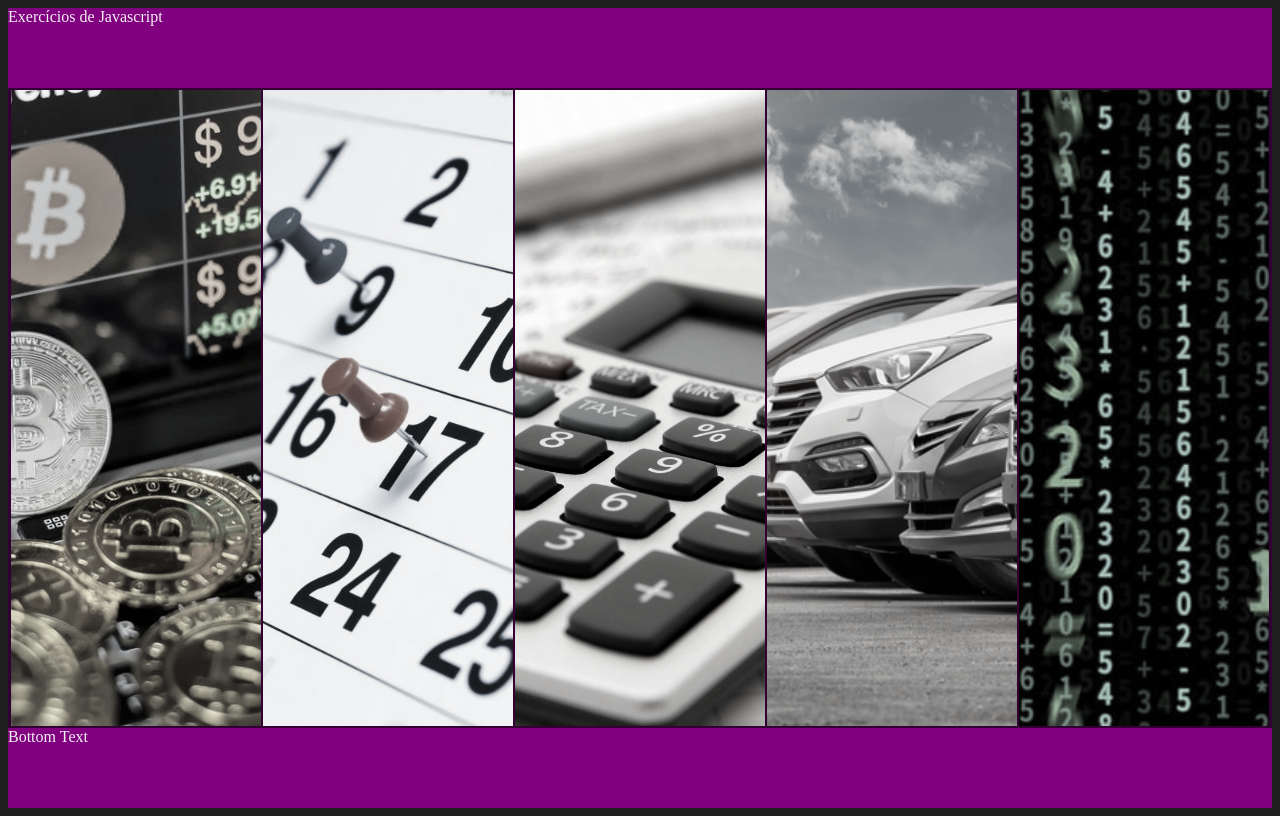
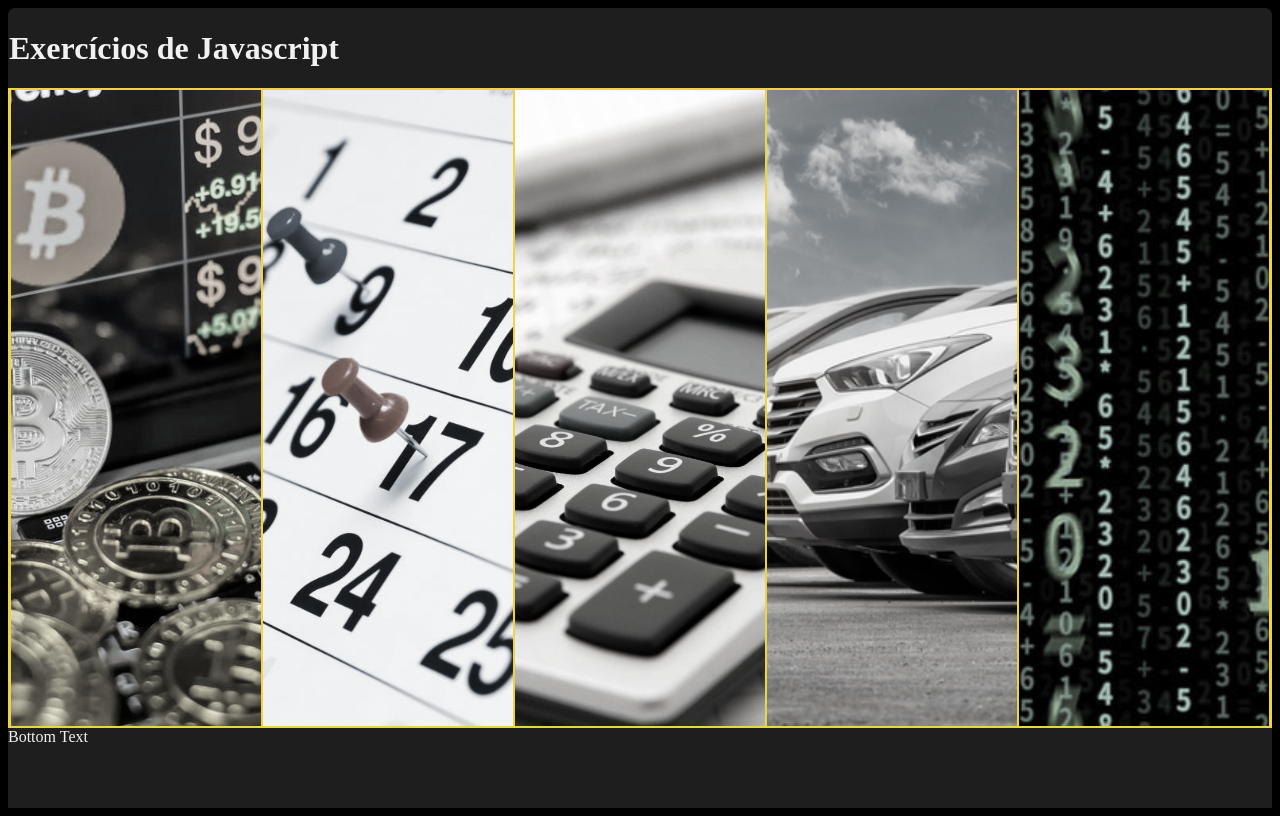
Before and after one commit to Felip07/ProjetoExeJS, a plain HTML site: page index.html in a window 1280 px wide. Drawn offline with Linux system fonts and the light colour scheme.

Commit message:
teste de cores

```diff
--- a/css/style.css
+++ b/css/style.css
@@ -1,5 +1,5 @@
 body {
-  background-color: #1e1e1e;
+  background-color: #000;
 }
 
 .container {
@@ -14,13 +14,22 @@ body {
   width: 100%;
   height: 100%;
   display: flex;
-  background-color: rgb(50, 0 , 50);
+  background-color: #edd446;
 }
 
 .header,
 .footer {
   width: 100%;
-  background-color: purple;
+  background-color: #1e1e1e;
+}
+
+.title{
+  padding: 1px;
+}
+
+.header {
+  border-top-left-radius: 7px;
+  border-top-right-radius: 7px;
 }
 
 .menu {
@@ -56,7 +65,7 @@ body {
   z-index: 1;
   border-radius: 7px;
   background-color: #1e1e1e;
-  padding: 10px;
+  padding: 4px;
   text-align: center;
   opacity: 0;
   transition: opacity 0.4s, transform 0.8s;
--- a/index.html
+++ b/index.html
@@ -7,41 +7,48 @@
     <link rel="stylesheet" href="css/style.css" />
   </head>
   <body>
-
     <!-- Container -->
     <div class="container">
-
       <!-- Header -->
-      <div class="header">Exercícios de Javascript</div>
-
+      <div class="header">
+        <h1 class="title">Exercícios de Javascript</h1>
+      </div>
       <!-- Main -->
       <div class="main">
-
         <!-- Conteúdo -->
         <div class="menu">
-
           <!-- Middle Page -->
           <div class="screen">
             <p>Conversão de Moedas</p>
             <img
-              class="screen-image" src="img/thumbnail-e01.png" alt="thumb1"/>
+              class="screen-image"
+              src="img/thumbnail-e01.png"
+              alt="thumb1"
+            />
           </div>
           <div class="screen">
             <p>Rendimento do Mês</p>
             <img
-              class="screen-image" src="img/thumbnail-e02.jpg" alt="thumb2"/>
+              class="screen-image"
+              src="img/thumbnail-e02.jpg"
+              alt="thumb2"
+            />
           </div>
           <div class="screen">
             <p>Calculadora em Javascript</p>
-            <img class="screen-image" src="img/thumbnail-e03.jpg" alt="thumb3"/>
+            <img
+              class="screen-image"
+              src="img/thumbnail-e03.jpg"
+              alt="thumb3"
+            />
           </div>
           <div class="screen">
             <p>Locadora de Veículos</p>
-            <img class="screen-image" src="img/thumbnail-e4.png" alt="thumb4"/>
+            <img class="screen-image" src="img/thumbnail-e4.png" alt="thumb4" />
           </div>
           <div class="screen">
             <p>Contador</p>
-            <img class="screen-image" src="img/thumbnail-e5.png" alt="thumb5"/>
+            <img class="screen-image" src="img/thumbnail-e5.png" alt="thumb5" />
           </div>
         </div>
       </div>
```
